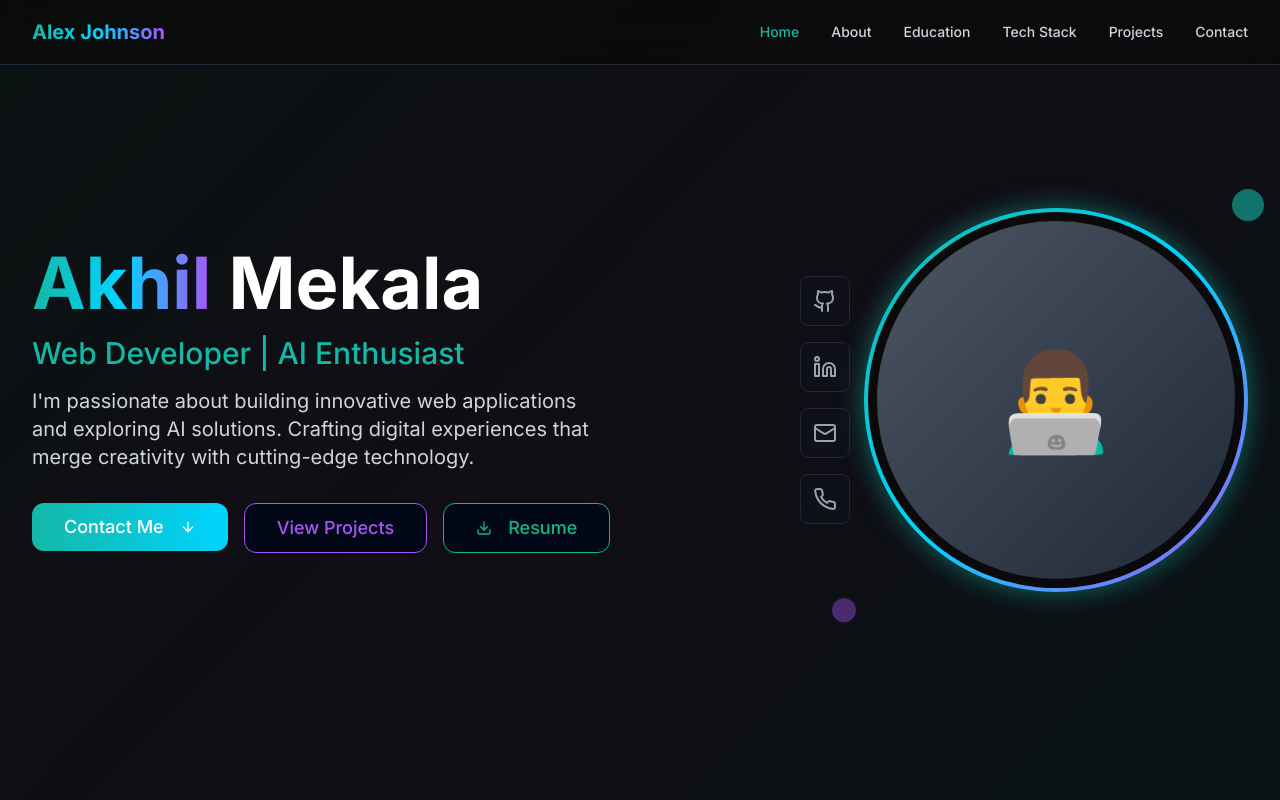
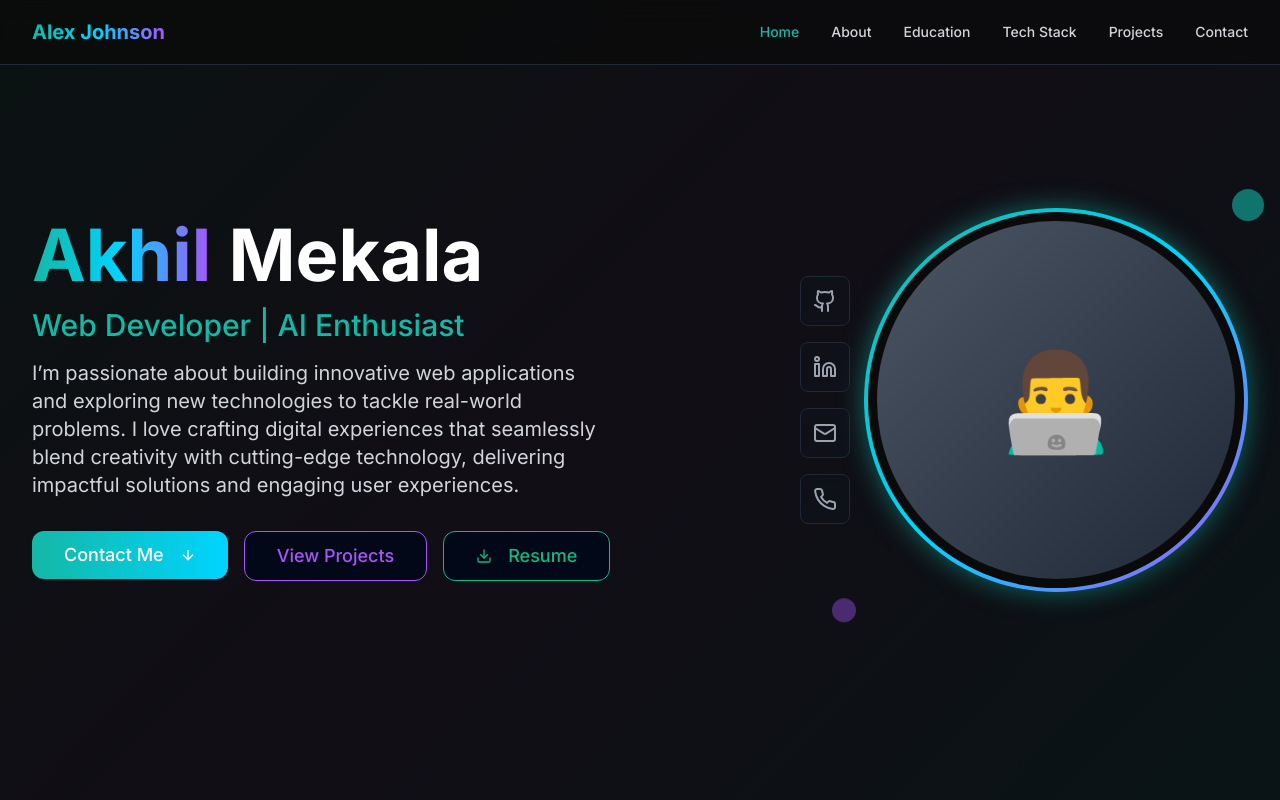
Before and after one commit to Ashakhil/ambient-developer-glow, a React (Vite) app: page / in a window 1280 px wide. Shown: the top 800 px of the page. Built offline with nearby package versions, Linux system fonts and the light colour scheme.

Commit message:
Visual edit in Lovable
Edited UI in Lovable

```diff
--- a/src/components/HeroSection.tsx
+++ b/src/components/HeroSection.tsx
@@ -38,10 +38,7 @@ export const HeroSection = () => {
                 <span className="text-white">Mekala</span>
               </h1>
               <h2 className="text-2xl lg:text-3xl text-neon-teal font-medium">Web Developer | AI Enthusiast</h2>
-              <p className="text-lg lg:text-xl text-gray-300 max-w-2xl leading-relaxed">
-                I'm passionate about building innovative web applications and exploring AI solutions.
-                Crafting digital experiences that merge creativity with cutting-edge technology.
-              </p>
+              <p className="text-lg lg:text-xl text-gray-300 max-w-2xl leading-relaxed">I’m passionate about building innovative web applications and exploring new technologies to tackle real-world problems. I love crafting digital experiences that seamlessly blend creativity with cutting-edge technology, delivering impactful solutions and engaging user experiences.</p>
             </div>
 
             {/* Buttons */}
```
